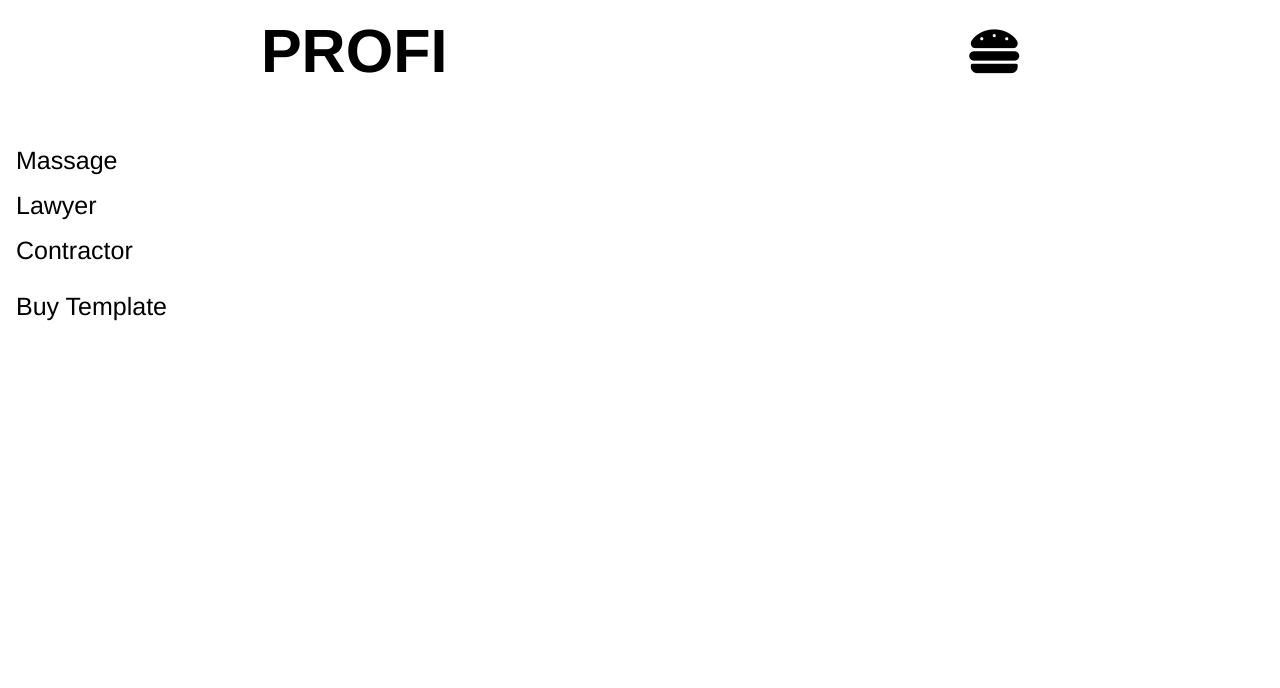
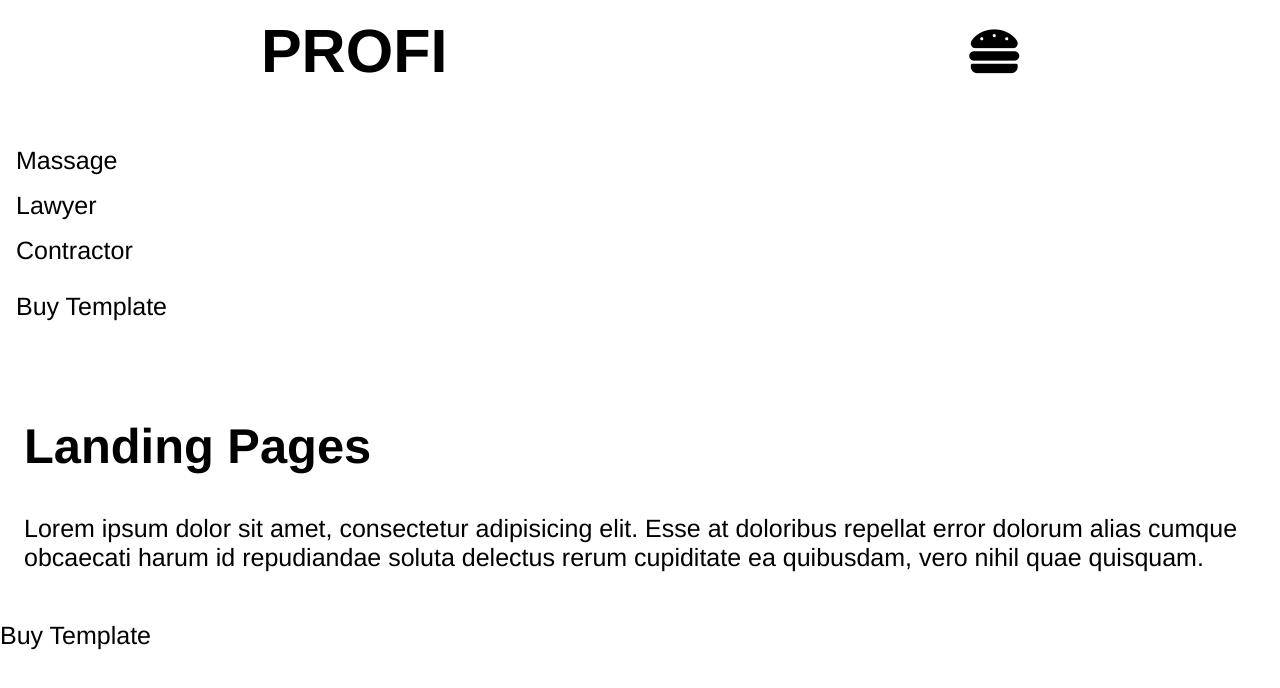
Before and after one commit to Serenarh/in-class-rwd, a website: page client/index.html in a window 1280 px wide. Drawn offline with nearby package versions, Linux system fonts and the light colour scheme.

Commit message:
Add hero with section and cta

```diff
--- a/client/index.html
+++ b/client/index.html
@@ -29,6 +29,17 @@
       <a href="#">Buy Template</a>
     </nav>
 
+    <main>
+      <div id="hero">
+        <section class = "box">
+          <h2>Landing Pages</h2>
+          <p>Lorem ipsum dolor sit amet, consectetur adipisicing elit. Esse at doloribus repellat error dolorum alias cumque obcaecati harum id repudiandae soluta delectus rerum cupiditate ea quibusdam, vero nihil quae quisquam.</p>
+      </section>
+      <a href="" id="cta">Buy Template</a>
+      </div>
+    </main>
+
+
     <!-- 'Connect' JS to this HTML file. -->
     <script src="./scripts.js"></script>
   </body>
--- a/client/style.css
+++ b/client/style.css
@@ -68,6 +68,11 @@ a:active {
 }
 
 /* Utility Classes */
+.box{
+    background-color: rgba(255,255,255,0.9);
+    padding: 1.5rem;
+}
+
 .flex {
     display: flex;
 }
```
